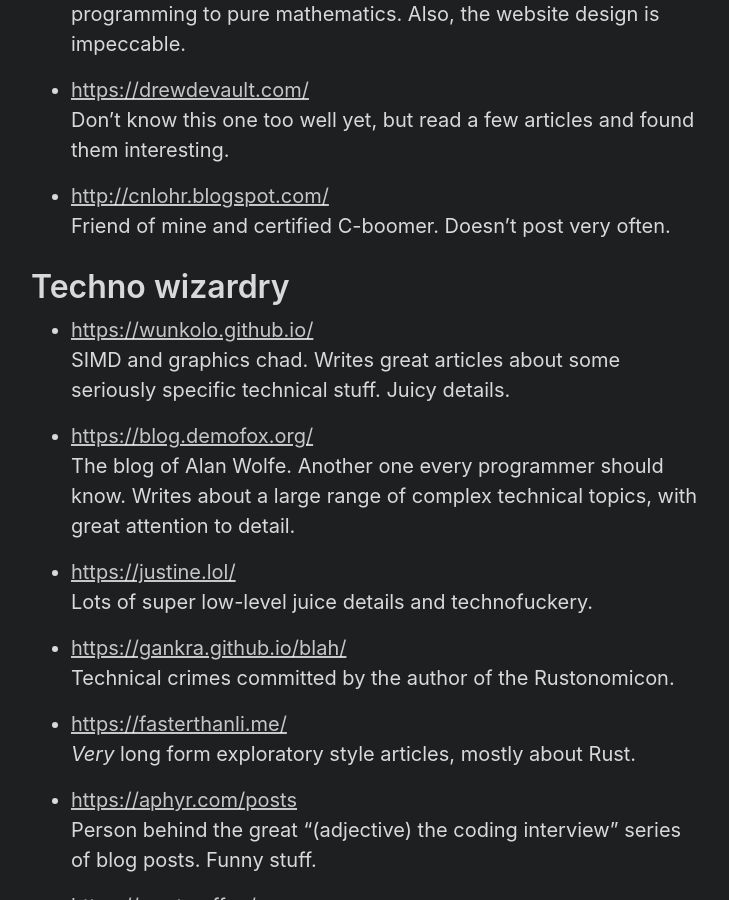
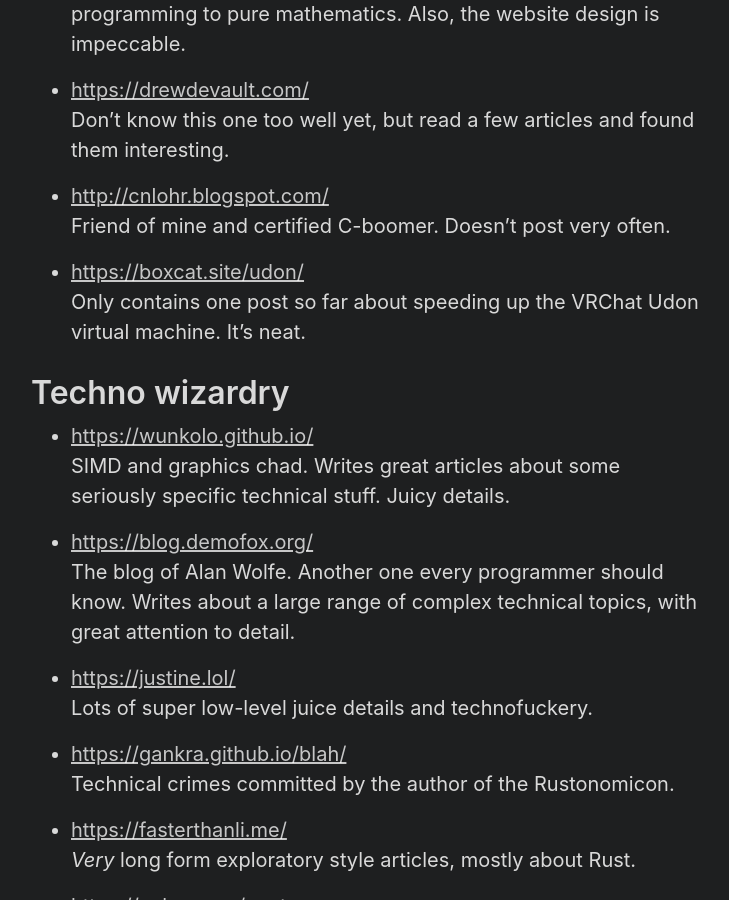
Before and after one commit to pema99/pema99.github.io, a Jekyll site: the page built from _posts/2022-07-29-blogsilove.md, in a window 1280 px wide and 900 px high, scrolled down 2028 px. Shown: the whole window, without its empty margins (273-1002 px from the left). Built offline with Jekyll 4.4.1, drawn with Linux system fonts in a browser that asks for light colours.

Commit message:
Update 2022-07-29-blogsilove.md

```diff
--- a/_posts/2022-07-29-blogsilove.md
+++ b/_posts/2022-07-29-blogsilove.md
@@ -62,6 +62,9 @@
 - [http://cnlohr.blogspot.com/](http://cnlohr.blogspot.com/)
   <br>Friend of mine and certified C-boomer. Doesn't post very often.
 
+- [https://boxcat.site/udon/](https://boxcat.site/udon/)
+  <br>Only contains one post so far about speeding up the VRChat Udon virtual machine. It's neat.
+
 # Techno wizardry
 - [https://wunkolo.github.io/](https://wunkolo.github.io/)
   <br>SIMD and graphics chad. Writes great articles about some seriously specific technical stuff. Juicy details.
```
